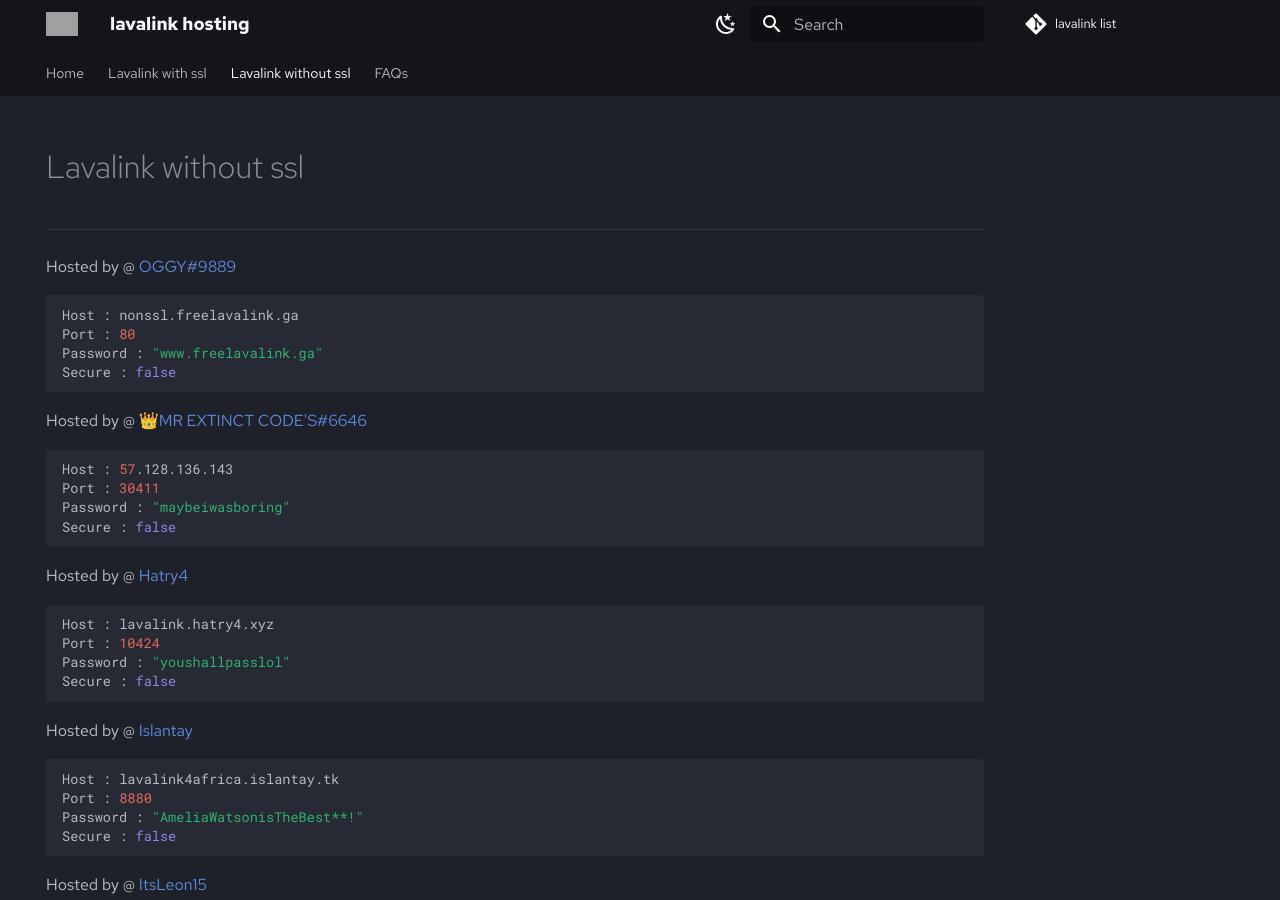
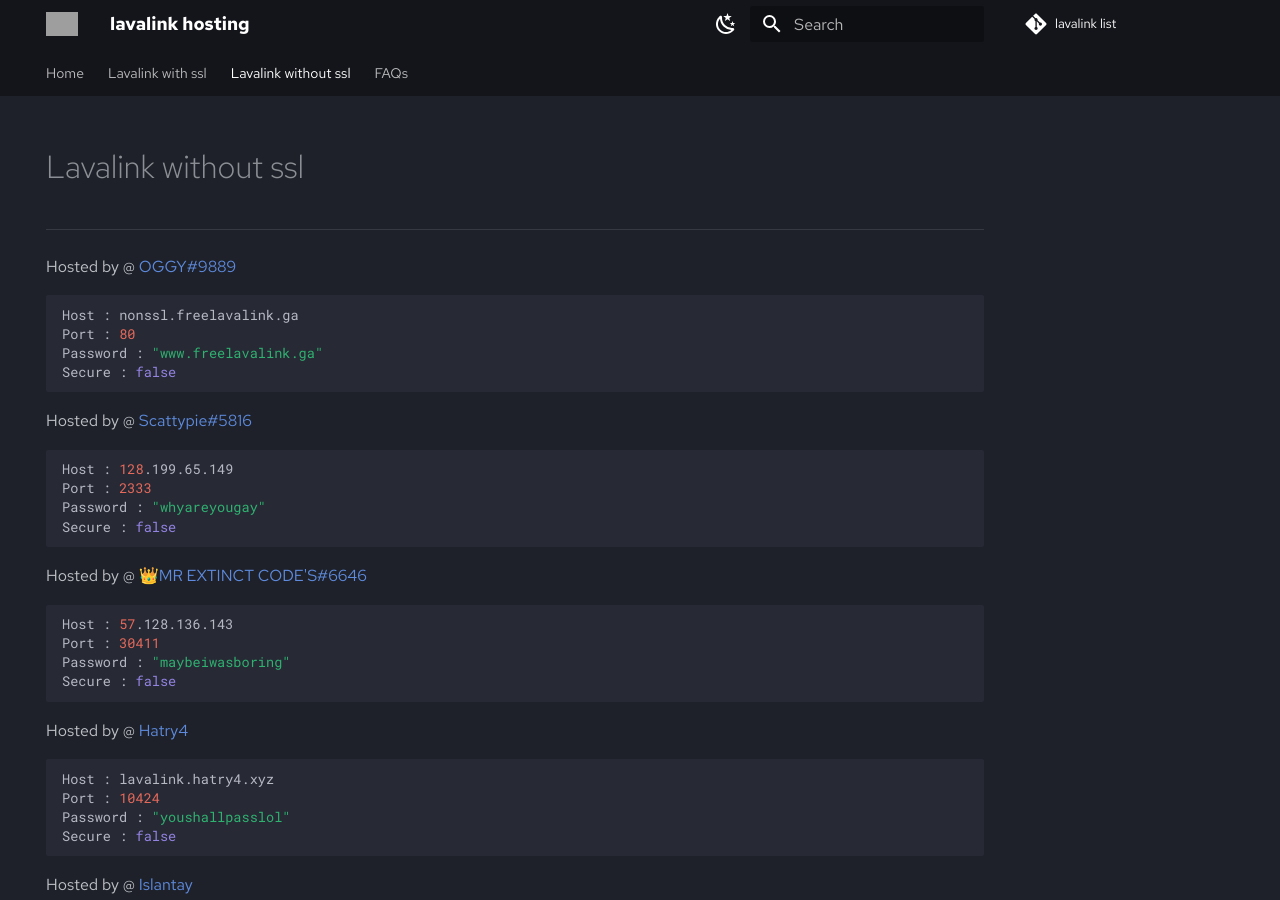
Before and after one commit to DarrenOfficial/lavalink-list, an MkDocs documentation site: the page built from docs/NoSSL/lavalink-without-ssl.md, in a window 1280 px wide and 900 px high. Built offline with MkDocs 1.6.1 and Material for MkDocs 9.7.7, drawn with Linux system fonts in a browser that asks for light colours; comment, search, counter and statistics services are not loaded; grey boxes are pictures that could not be loaded.

Commit message:
Update lavalink-without-ssl.md (#252)

````diff
--- a/docs/NoSSL/lavalink-without-ssl.md
+++ b/docs/NoSSL/lavalink-without-ssl.md
@@ -15,6 +15,15 @@ Port : 80
 Password : "www.freelavalink.ga"
 Secure : false
 ```
+
+Hosted by @ [Scattypie#5816](https://www.youtube.com/channel/UCiA_Cr0yQ7KHVUVc5kij9Yw)
+```bash
+Host : 128.199.65.149
+Port : 2333
+Password : "whyareyougay"
+Secure : false
+```
+
 Hosted by @ [👑MR EXTINCT CODE'S#6646 ](https://dsc.gg/extinctop)
 ```bash
 Host : 57.128.136.143
````
